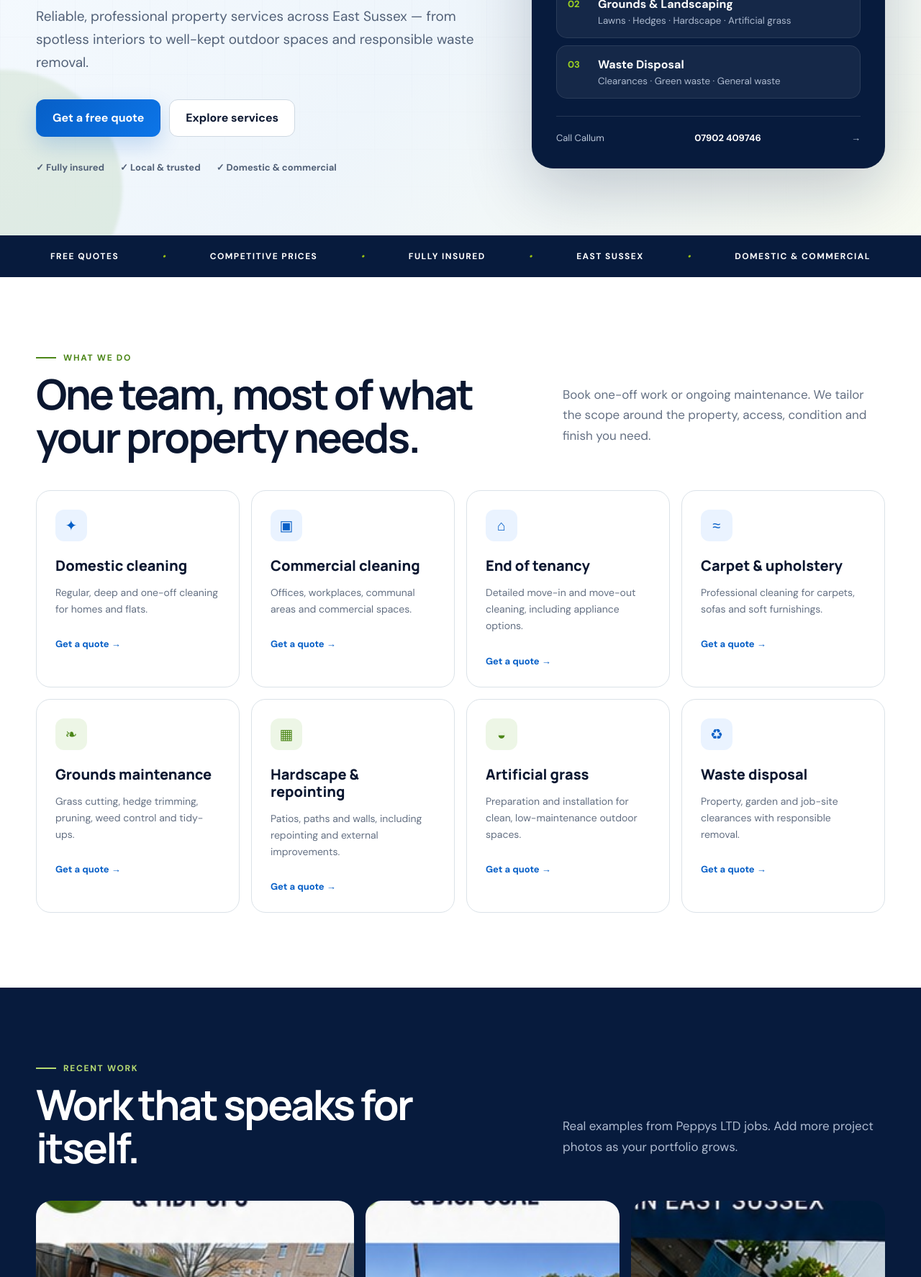
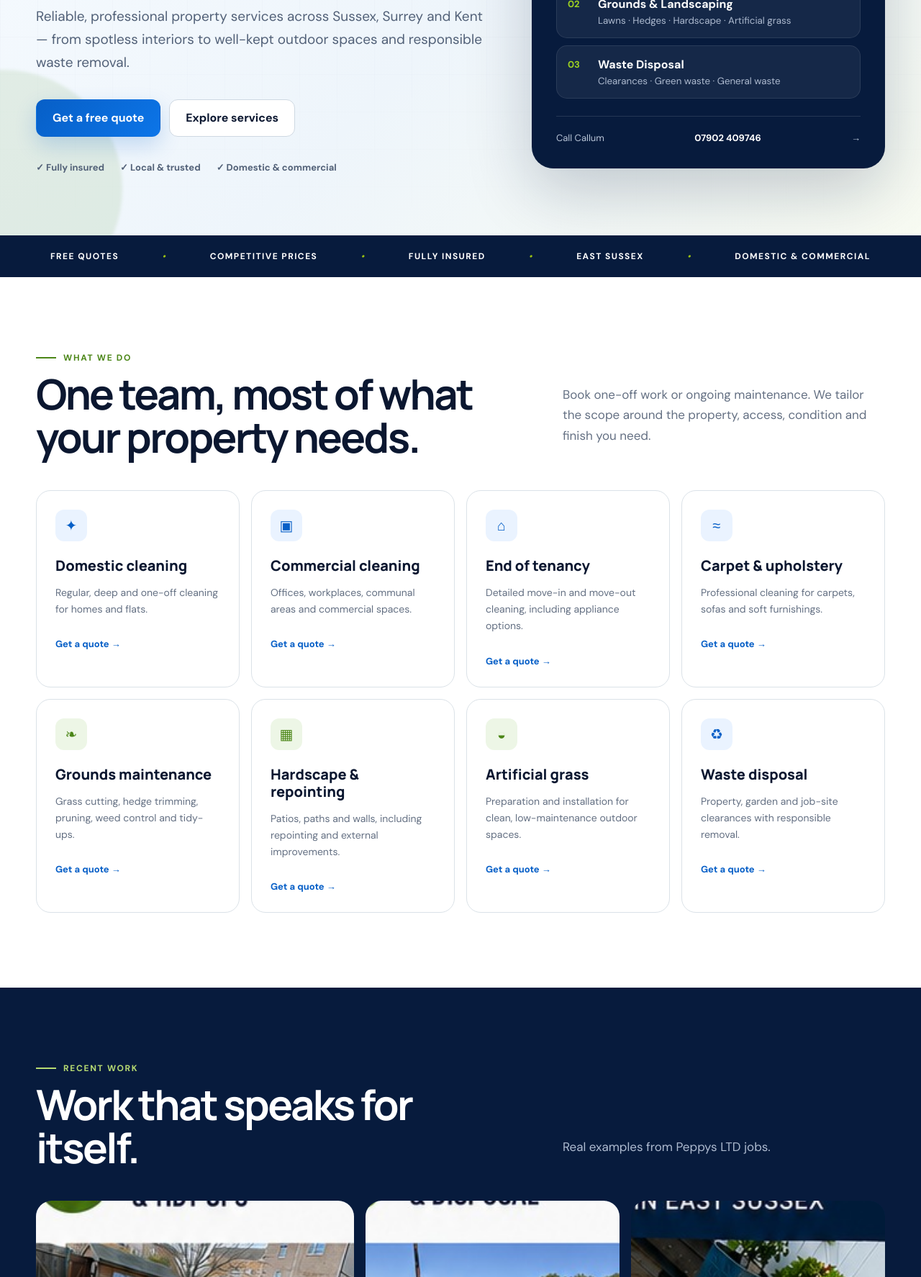
Before and after one commit to callumpeploe123/Peppys-website, a plain HTML site: page index.html in a window 1280 px wide. Shown: the part 446-2220 px from the top of the page at 72% size. Drawn offline with Linux system fonts and the light colour scheme.

Commit message:
Update index.html

```diff
--- a/index.html
+++ b/index.html
@@ -46,7 +46,7 @@
         <div class="hero-copy reveal">
           <div class="eyebrow"><span></span> Cleaning · Landscaping · Waste Disposal</div>
           <h1>One company.<br><em>Complete care</em> for your property.</h1>
-          <p>Reliable, professional property services across East Sussex — from spotless interiors to well-kept outdoor spaces and responsible waste removal.</p>
+          <p>Reliable, professional property services across Sussex, Surrey and Kent — from spotless interiors to well-kept outdoor spaces and responsible waste removal.</p>
           <div class="hero-actions">
             <a class="btn primary" href="#contact">Get a free quote</a>
             <a class="btn ghost" href="#services">Explore services</a>
@@ -97,7 +97,7 @@
       <div class="container">
         <div class="section-head light reveal">
           <div><div class="eyebrow light"><span></span> Recent work</div><h2>Work that speaks for itself.</h2></div>
-          <p>Real examples from Peppys LTD jobs. Add more project photos as your portfolio grows.</p>
+          <p>Real examples from Peppys LTD jobs.</p>
         </div>
         <div class="gallery">
           <figure class="gallery-card tall reveal"><img src="assets/project-1.jpg" alt="Artificial grass garden project by Peppys LTD"><figcaption><strong>Artificial grass</strong><span>Garden transformation</span></figcaption></figure>
```
